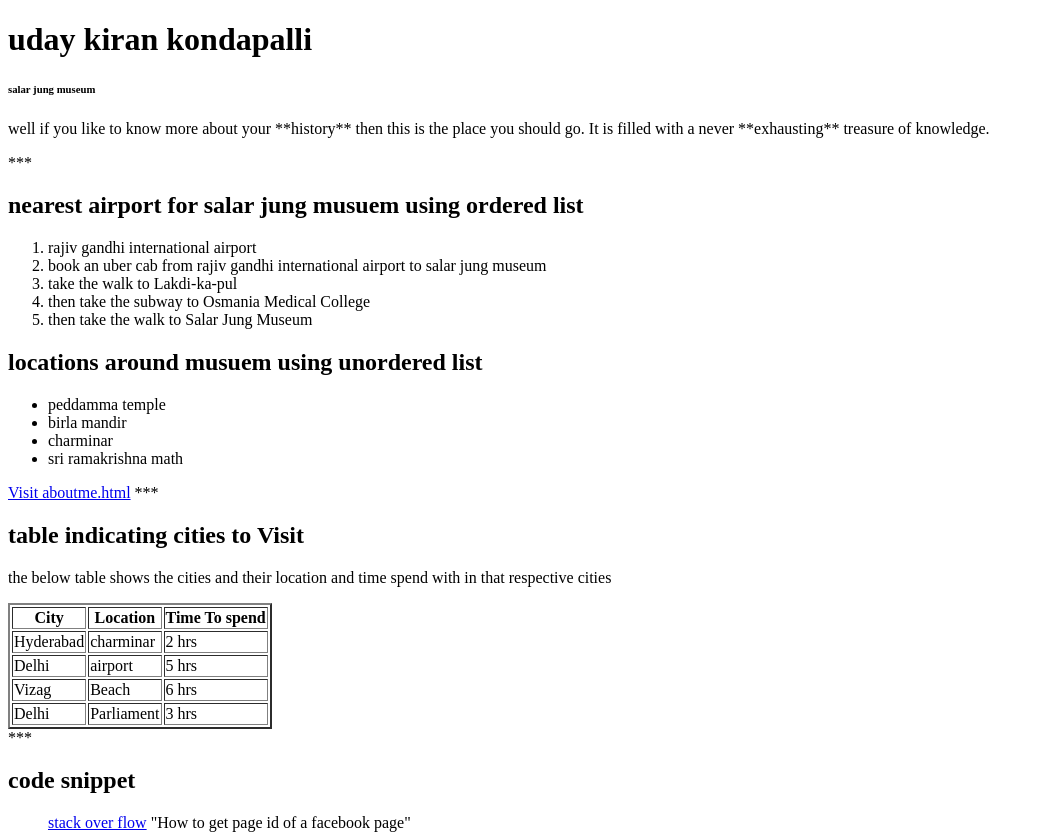
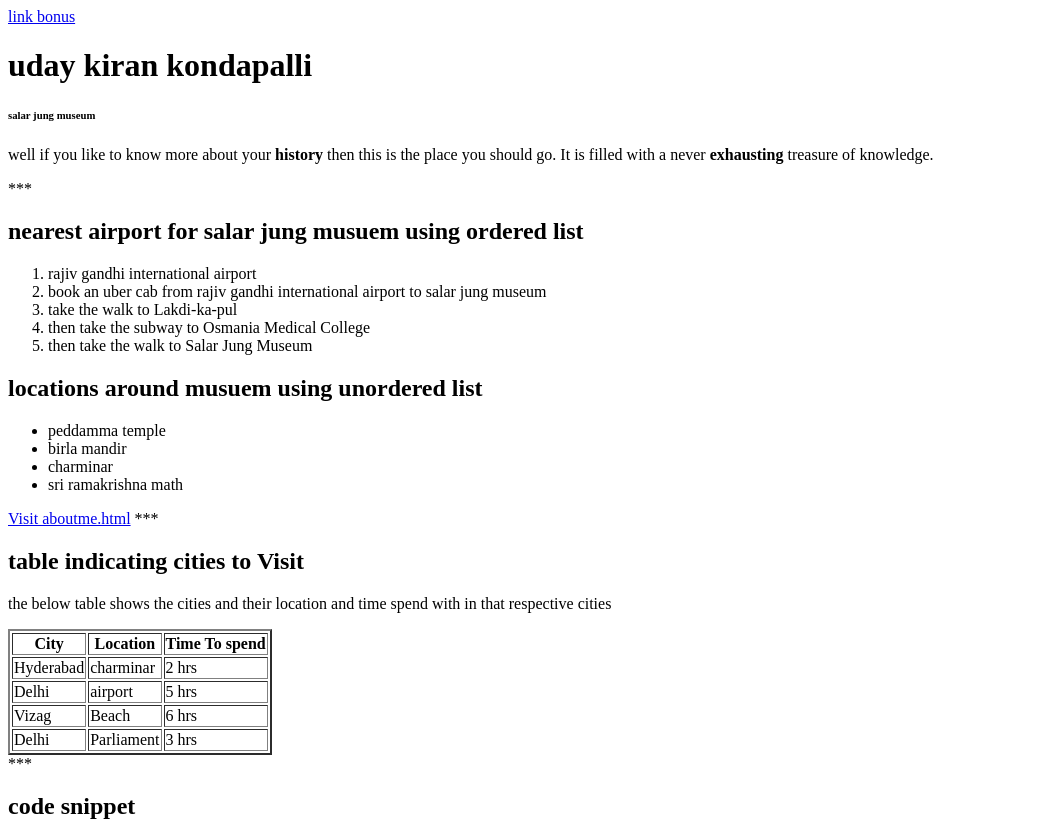
Before and after one commit to 44-563-Web-Apps-F22/44563-webapps-assignment-3-9182764130, a plain HTML site: page index.html in a window 1280 px wide. Shown: the top 835 px of the page, without its empty margins (0-1044 px from the left). Drawn offline with Linux system fonts and the light colour scheme.

Commit message:
added data

```diff
--- a/index.html
+++ b/index.html
@@ -4,9 +4,10 @@
       <title>Html Page Creation</title>
     </head>
     <body>
+      <a href="bonus.html">link bonus</a>
     <h1>uday kiran kondapalli</h1>
     <h6> salar jung museum </h6>
-    <p>well if you like to know more about your **history** then this is the place you should go. It is filled with a never **exhausting** treasure of knowledge.</p>
+    <p>well if you like to know more about your <b>history</b> then this is the place you should go. It is filled with a never <b>exhausting</b> treasure of knowledge.</p>
 
 ***
 
```
Also changed, not shown: bonus.html (added).
